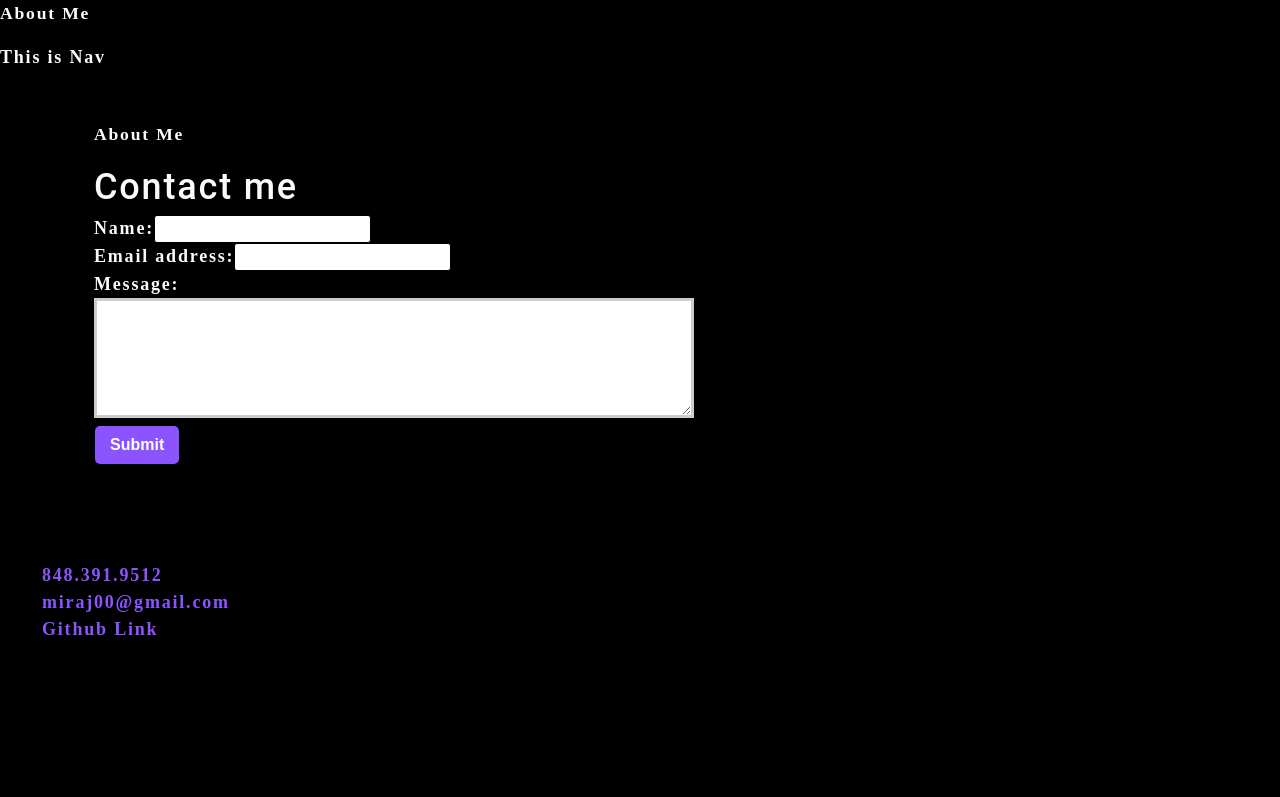
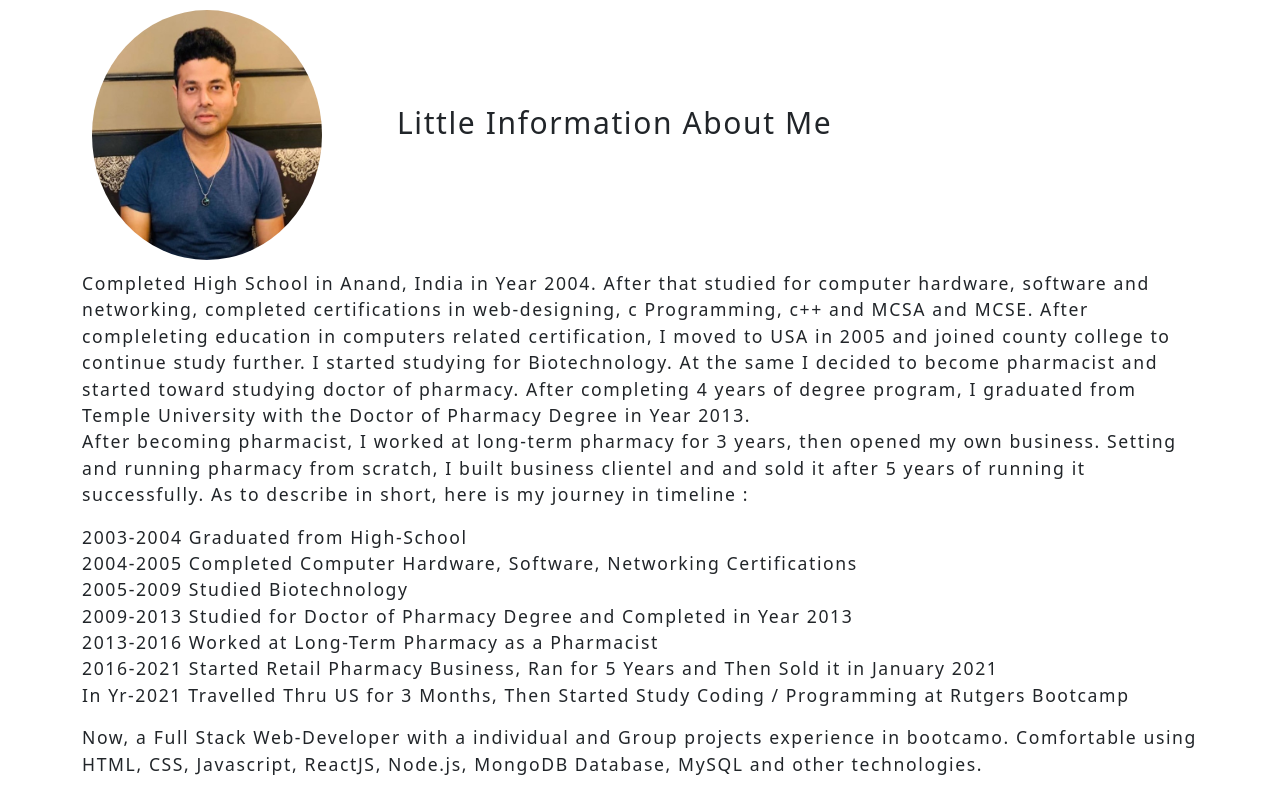
Before and after one commit to miraj00/react-spa-portfolio, a React (Create React App) app: page /contact#/about in a window 1280 px wide. Shown: the top 797 px of the page. Built offline with nearby package versions, Linux system fonts and the light colour scheme.

Commit message:
About page added

```diff
--- a/src/App.js
+++ b/src/App.js
@@ -4,6 +4,7 @@ import Nav from './components/Nav';
 import Footer from './components/Footer';
 import ContactForm from './components/Contact';
 import About from './components/About';
+import 'bootstrap/dist/css/bootstrap.min.css';
 
 
 function App() {
@@ -13,7 +14,7 @@ function App() {
 
             <Nav />
       <main>
-            <About></About>
+
             <ContactForm></ContactForm>
       </main>
 
--- a/src/components/About.js
+++ b/src/components/About.js
@@ -1,16 +1,49 @@
 import React from 'react';
-
+import Photo from '../assets/images/Miraj.jpeg';
+import '../style.css';
 
 function About() {
     return (
 
-        <div><p>About Me</p></div>
+        <React.Fragment>
+
+   <div className="container" >
+      <div className="row">
+         <div className="col-3">
+               <div className='grid-item'> <img className='photo' src={Photo} /> </div>
+         </div>
+         <div className="col-9">
+              <div className='info-text'> Little Information About Me </div>
+         </div>
+      </div>
+
+        <div className='row'>
+
+                <p>Completed High School in Anand, India in Year 2004. After that studied for computer hardware, software and networking, completed certifications in web-designing, c Programming, c++ and MCSA and MCSE.
+                    After compleleting education in computers related certification, I moved to USA in 2005 and joined county college to continue study further. I started studying for Biotechnology. At the same
+                    I decided to become pharmacist and started toward studying doctor of pharmacy. After completing 4 years of degree program, I graduated from Temple University with the Doctor of Pharmacy Degree in Year 2013.
+                    <br></br>
+                    After becoming pharmacist, I worked at long-term pharmacy for 3 years, then opened my own business. Setting and running pharmacy from scratch, I built business clientel and and sold it after 5 years of running it successfully.
+                    As to describe in short, here is my journey in timeline :
+                </p>
+                <p>
+                    2003-2004    Graduated from High-School <br></br>
+                    2004-2005    Completed Computer Hardware, Software, Networking Certifications <br></br>
+                    2005-2009    Studied Biotechnology <br></br>
+                    2009-2013    Studied for Doctor of Pharmacy Degree and Completed in Year 2013 <br></br>
+                    2013-2016    Worked at Long-Term Pharmacy as a Pharmacist <br></br>
+                    2016-2021    Started Retail Pharmacy Business, Ran for 5 Years and Then Sold it in January 2021 <br></br>
+                    In Yr-2021   Travelled Thru US for 3 Months, Then Started Study Coding / Programming at Rutgers Bootcamp
+                </p>
+                <p> Now, a Full Stack Web-Developer with a individual and Group projects experience in bootcamo. Comfortable using HTML, CSS, Javascript, ReactJS, Node.js, MongoDB Database, MySQL and other technologies.
+                </p>
+            </div>
+        </div>
+
+    </React.Fragment>
 
         )
     }
 
 
-
-
-
 export default About;
--- /dev/null
+++ b/src/style.css
@@ -0,0 +1,16 @@
+.photo {
+    padding: 10px 10px 10px 10px;
+
+    vertical-align: middle;
+    width: 250px;
+    height: 270px;
+    border-radius: 50%;
+  }
+
+
+.info-text {
+ font-size: 30px;
+ padding-top: 100px;
+ padding-left: 30px;
+
+  }
```
Also changed, not shown: src/assets/images/Miraj.jpeg (added), 1 other file (tests, documents, lock files or other folders).
